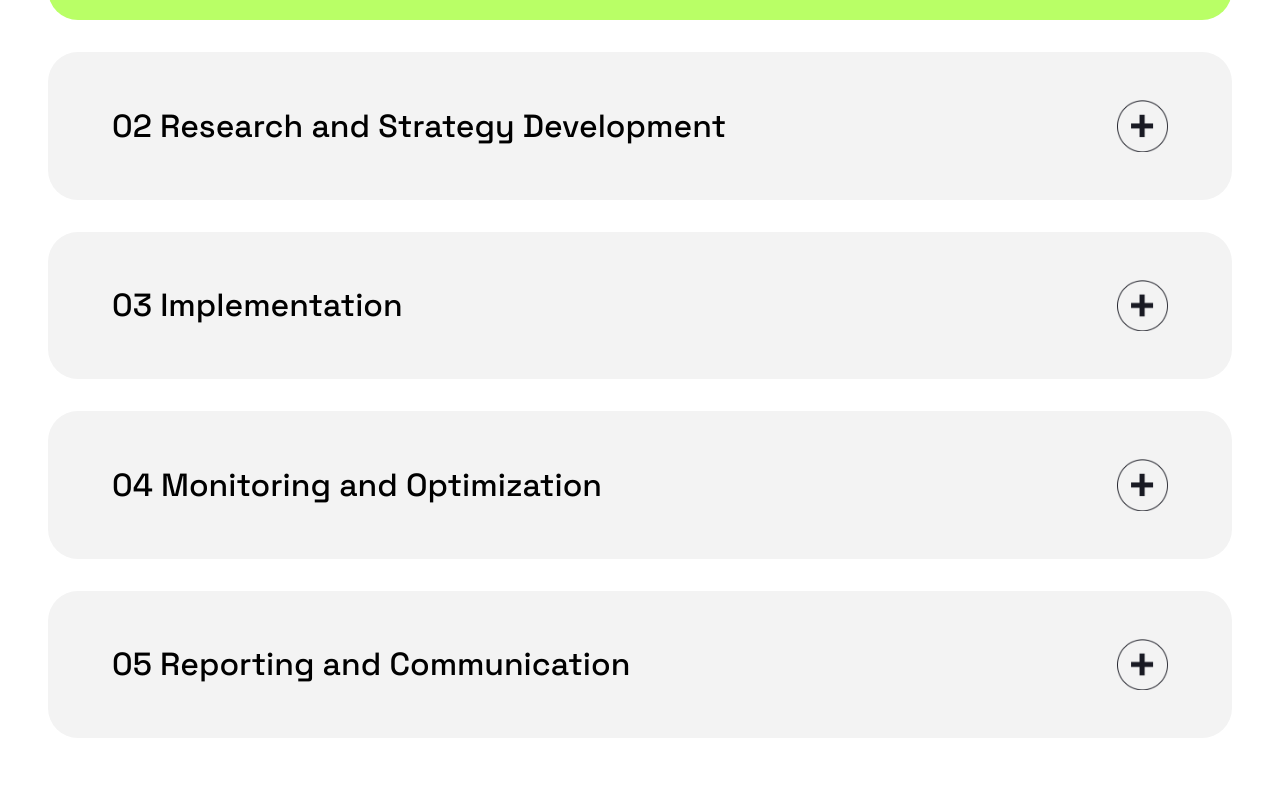
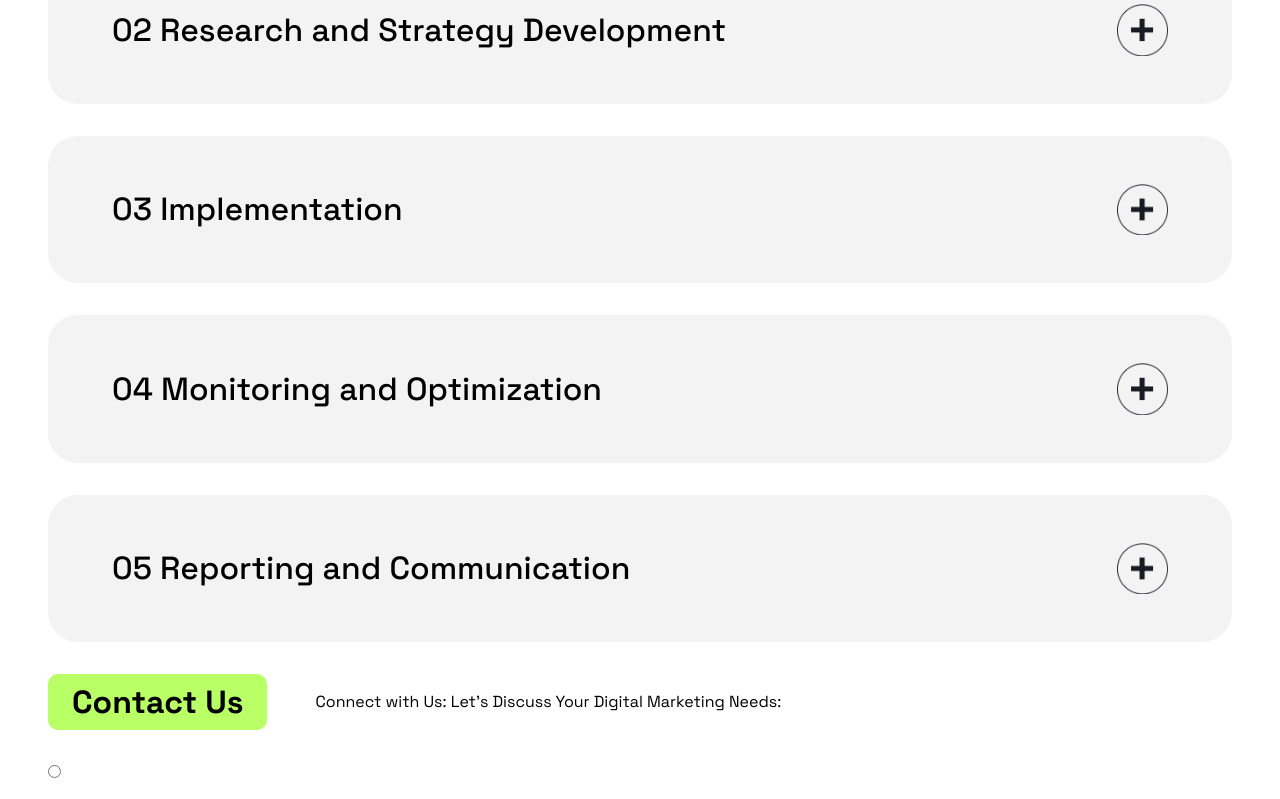
Before and after one commit to Siddiqui-Sufyan/Saylani-Mini-Hackathone, a plain HTML site: page Index.html in a window 1280 px wide. Shown: the part 1568-2367 px from the top of the page. Before the commit the page ends 2322 px from the top, so only its background shows below. Drawn offline with Linux system fonts and the light colour scheme.

Commit message:
Work still in progress

```diff
--- a/Index.html
+++ b/Index.html
@@ -27,7 +27,7 @@
 
     <!-- Hero Section Starts Here -->
     <section class="main-container">
-        <div class="here-section">
+        <div class="hero-section">
             <div class="hero-section-left">
                 <h1>Navigating the digital landscape for success</h1>
                 <p>Our digital marketing agency helps businesses grow and succeed online through a range of services
@@ -38,10 +38,9 @@
                 <img src="./Images/Illustration.png" alt="Illustration">
             </div>
         </div>
-    </section>
+
 
     <!-- Hero Section Video Channel Section -->
-    <section class="main-container">
         <div class="company-logo">
             <ul>
                 <li><a href="#"><img src="./Images/Company logo (1).png" alt="Company"></a></li>
@@ -52,10 +51,9 @@
                 <li><a href="#"><img src="./Images/Company logo (6).png" alt="Company"></a></li>
             </ul>
         </div>
-    </section>
 
     <!-- Services Section Starts -->
-    <section class="main-container">
+
         <div class="services-section">
             <span>Services</span>
             <p>At our digital marketing agency, we offer a range of services to help businesses grow and succeed online.
@@ -84,11 +82,10 @@
                 </div>
             </div>
         </div>
-    </section>
 
-    <section class="main-container">
+    <!-- Our Working Procedure Starts -->
         <div class="our-working-procedure">
-            <span>Services</span>
+            <span>Our Working Procedure</span>
             <p>Step-by-Step Guide to Achieving Your Business Goals:</p>
         </div>
         <div class="our-working-procedure-carts">
@@ -137,6 +134,18 @@
         </div>
         <section>
 
+        <!-- Contact Us Starts -->
+        <div class="contact-us-section">
+            <span>Contact Us</span>
+            <p>Connect with Us: Let's Discuss Your Digital Marketing Needs:</p>
+        </div>
+
+        <div class="contact-us-form">
+            <div class="contact-us-form-data">
+                <input type="radio" id="contact-us">
+
+            </div>
+        </div>
 </body>
 
 </html>
--- a/Style.css
+++ b/Style.css
@@ -46,7 +46,7 @@
 
 }
 
-.here-section {
+.hero-section {
     display: flex;
     gap: 5rem;
     margin: 2rem 0rem;
@@ -276,3 +276,23 @@
     width: 4vw;
     height: auto;
 }
+
+
+.contact-us-section {
+    display: flex;
+    align-items: center;
+    margin: 2rem 0rem;
+}
+
+.contact-us-section span {
+    background-color: #B9FF66;
+    padding: 0.5rem 1.5rem;
+    border-radius: 10px;
+    font-size: 2rem;
+    font-weight: 700;
+}
+
+.contact-us-section p {
+    max-width: 50vw;
+    margin-left: 3rem;
+}
```
